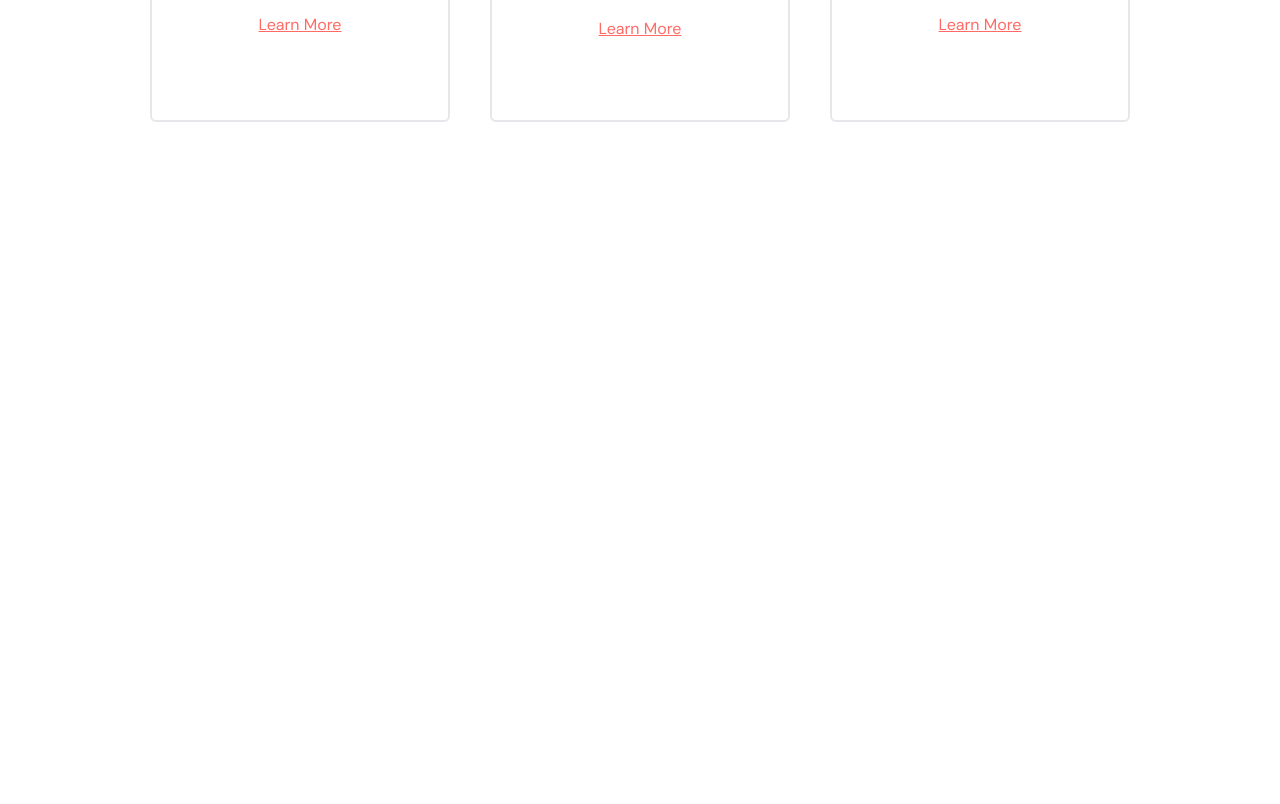
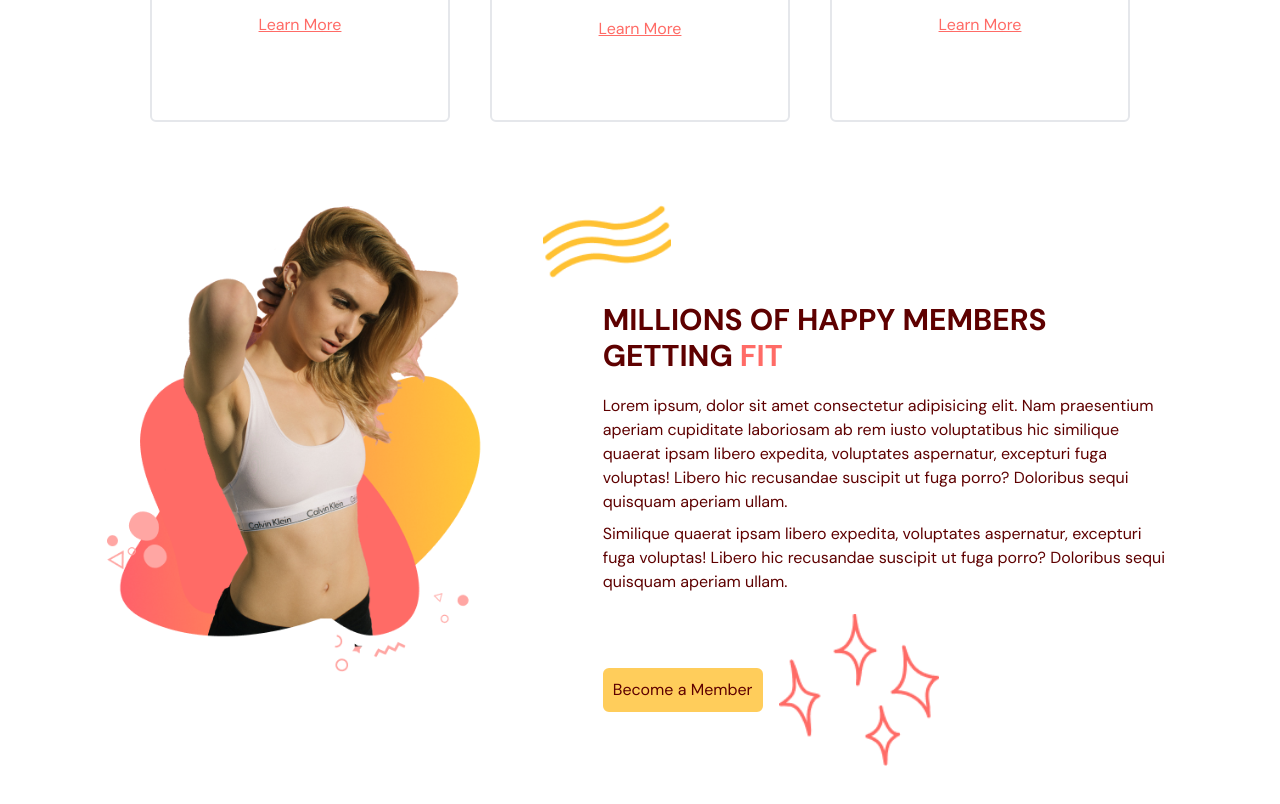
Before and after one commit to halilibrahimcelik/fitness-ts-project, a React (Vite) app: page / in a window 1280 px wide. Shown: the part 1550-2354 px from the top of the page. Before the commit the page ends 1752 px from the top, so only its background shows below. Built offline with nearby package versions, Linux system fonts and the light colour scheme.

Commit message:
feat:benefit section added.

```diff
--- a/src/App.tsx
+++ b/src/App.tsx
@@ -23,7 +23,7 @@ function App() {
     return () => window.removeEventListener("scroll", handleScroll);
   }, []);
   return (
-    <div className="app bg-gray-20   ">
+    <div className="app    ">
       <Navbar
         selectedPage={selectedPage}
         isTopOffPage={isTopOfPage}
--- a/src/components/UI/Card.tsx
+++ b/src/components/UI/Card.tsx
@@ -36,7 +36,7 @@ const Card = ({ setSelectedPage, text, icon, delay }: Props) => {
       animate={controls}
       variants={variants}
       transition={{ delay: delay * 0.1, duration: 0.4, ease: "easeOut" }}
-      className="border-2 border-gray-400-200 p-6 gap-4 duration-200 hover:scale-105  flex flex-col items-center justify-center  w-full h-[200px]  md:h-[400px] md:w-[300px] rounded-md"
+      className="border-2 border-gray-400-200 p-6 gap-4 duration-200 hover:scale-105  flex flex-col items-center justify-center  w-full h-[250px]  md:h-[400px] md:w-[300px] rounded-md"
     >
       <div className="w-50 h-50 rounded-full p-4 bg-primary-100 text-primary-500 text-3xl">
         {icon}
--- a/src/scenes/benefit/index.tsx
+++ b/src/scenes/benefit/index.tsx
@@ -1,11 +1,14 @@
 import { SelectedPage } from "@/shared/types";
 import React from "react";
 import { motion } from "framer-motion";
-
+import image from "@/assets/BenefitsPageGraphic.png";
+import wave from "@/assets/AbstractWaves.png";
+import spark from "@/assets/Sparkles.png";
 import { IoSchoolSharp } from "react-icons/io5";
 import { LuSchool2 } from "react-icons/lu";
 import { FaPeopleGroup } from "react-icons/fa6";
 import Card from "@/components/UI/Card";
+import AnchorLink from "react-anchor-link-smooth-scroll";
 
 type Props = {
   setSelectedPage: (selectedPage: SelectedPage) => void;
@@ -51,6 +54,56 @@ const Benefit = ({ setSelectedPage }: Props) => {
           }
         />
       </div>
+
+      <motion.div
+        initial={{ opacity: 0, translateY: -200 }}
+        whileInView={{ opacity: 1, translateY: 0 }}
+        transition={{ duration: 0.5, delay: 0.5 }}
+        className="content py-20"
+      >
+        <div className="flex flex-col justify-between items-center md:items-start md:flex-row gap-0 md:gap-10">
+          <div className="w-50">
+            <img className="object-cover" src={image} />
+          </div>
+          <div className="w-50  flex flex-col  gap-4 pl-10 relative ">
+            <div>
+              <img
+                className="w-32 h-20  hidden md:block object-cover absolute left-[-20px]"
+                src={wave}
+              />
+            </div>
+            <div className="pt-16">
+              <h2 className="uppercase font-extrabold   max-w-md py-5 text-3xl">
+                Mıllions of happy members getting{" "}
+                <span className="text-primary-500">fit </span>
+              </h2>
+              <p className="text-gray-500 max-w-2xl">
+                Lorem ipsum, dolor sit amet consectetur adipisicing elit. Nam
+                praesentium aperiam cupiditate laboriosam ab rem iusto
+                voluptatibus hic similique quaerat ipsam libero expedita,
+                voluptates aspernatur, excepturi fuga voluptas! Libero hic
+                recusandae suscipit ut fuga porro? Doloribus sequi quisquam
+                aperiam ullam.
+              </p>
+              <p className="text-gray-500 mt-2 max-w-2xl">
+                Similique quaerat ipsam libero expedita, voluptates aspernatur,
+                excepturi fuga voluptas! Libero hic recusandae suscipit ut fuga
+                porro? Doloribus sequi quisquam aperiam ullam.
+              </p>
+            </div>
+            <div className="flex items-center gap-4 ">
+              <AnchorLink
+                href={`#${SelectedPage.ContactUs}`}
+                onClick={() => setSelectedPage(SelectedPage.ContactUs)}
+                className="bg-secondary-400 p-2 rounded-md border-2 border-secondary-400 hover:bg-transparent hover:opacity-90 transition-all duration-300 "
+              >
+                Become a Member
+              </AnchorLink>
+              <img className="w-40 h-40 object-contain" src={spark} />
+            </div>
+          </div>
+        </div>
+      </motion.div>
     </motion.section>
   );
 };
--- a/src/scenes/home/index.tsx
+++ b/src/scenes/home/index.tsx
@@ -27,7 +27,7 @@ const Home = ({ setSelectedPage }: Props) => {
   const logos: string[] = [redbull, forbes, furtune, redbull, forbes, furtune];
 
   return (
-    <section className="pt-[200px]  relative overflow-hidden  ">
+    <section className="pt-[200px]  bg-gray-20 relative overflow-hidden  ">
       <motion.div
         onViewportEnter={() => setSelectedPage(SelectedPage.Home)}
         animate={{ x: 0 }}
```
